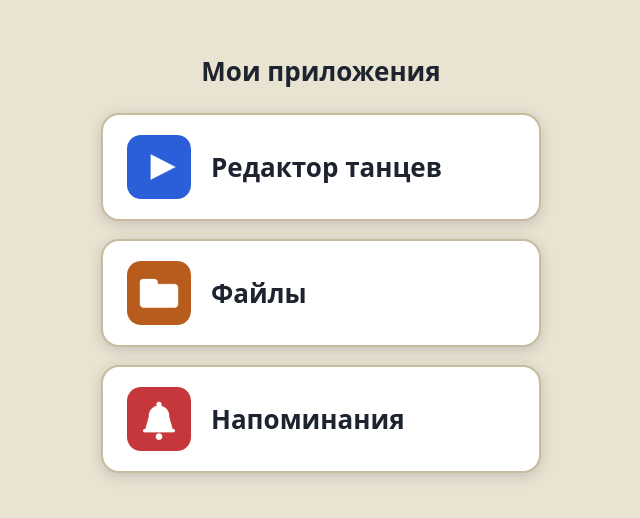
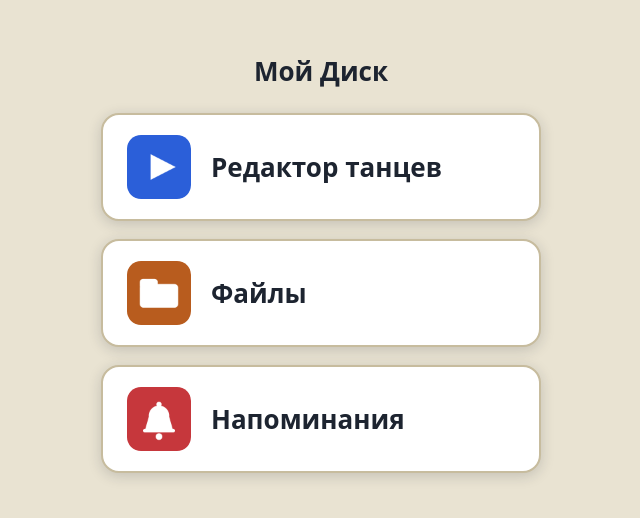
Before and after one commit to Gameoholic/janna-website, a React app: page web/index.html in a window 1280 px wide. Shown: the part 128-646 px from the top of the page, without its empty margins (319-959 px from the left). Built offline with nearby package versions, Linux system fonts and the light colour scheme.

Commit message:
fix website name

```diff
--- a/web/index.html
+++ b/web/index.html
@@ -4,7 +4,7 @@
   <meta charset="utf-8">
   <meta name="viewport" content="width=device-width, initial-scale=1, viewport-fit=cover">
   <meta name="theme-color" content="#E9E3D2">
-  <title>Мои приложения</title>
+  <title>Мой Диск</title>
   <style>
     * { box-sizing: border-box; }
     html, body { margin: 0; min-height: 100%; }
@@ -30,7 +30,7 @@
 </head>
 <body>
   <div class="wrap">
-    <h1>Мои приложения</h1>
+    <h1>Мой Диск</h1>
     <a class="tile" href="/video/"><img src="/icons/video-192.png" alt=""><span>Редактор танцев</span></a>
     <a class="tile" href="/files/"><img src="/icons/files-192.png" alt=""><span>Файлы</span></a>
     <a class="tile" href="/reminders/"><img src="/icons/rem-192.png" alt=""><span>Напоминания</span></a>
```
